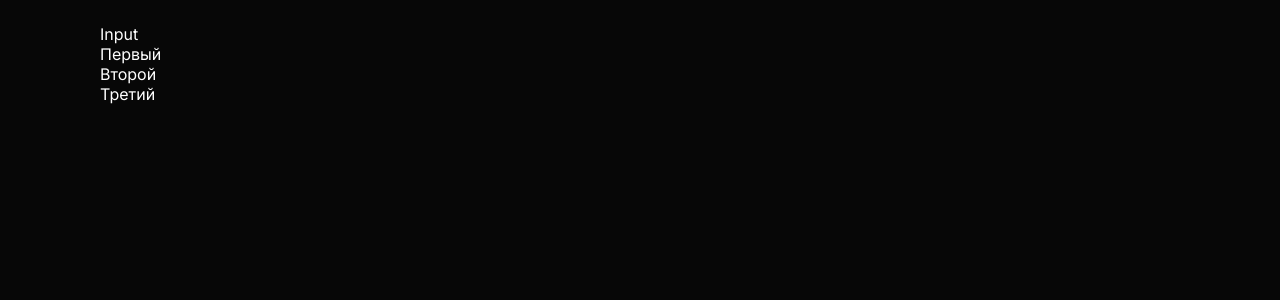
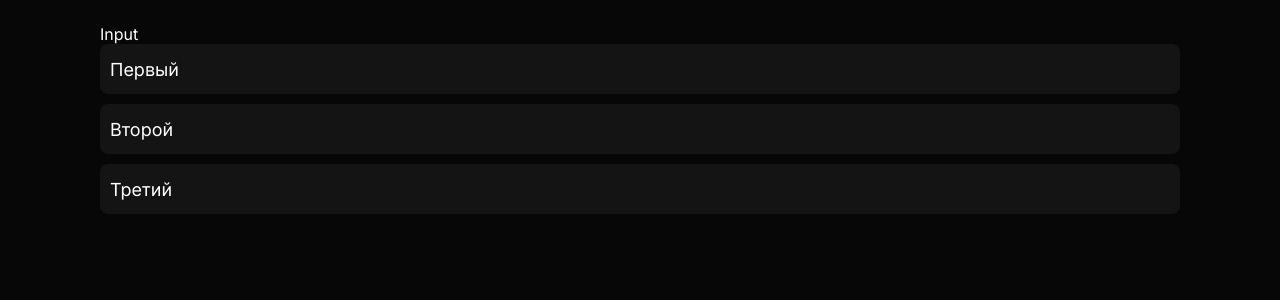
Before and after one commit to Hartaithan/instat-test, a React (Create React App) app: page / in a window 1280 px wide. Shown: the top 300 px of the page. Built offline with nearby package versions, Linux system fonts and the light colour scheme.

Commit message:
basic styling

```diff
--- a/src/App.tsx
+++ b/src/App.tsx
@@ -1,6 +1,6 @@
 import React from "react";
-import Input from "./components/Input/Input";
-import TodoList from "./components/TodoList/TodoList";
+import Input from "./components/Input";
+import TodoList from "./components/TodoList";
 
 function App() {
   return (
--- /dev/null
+++ b/src/components/Flex.tsx
@@ -0,0 +1,25 @@
+import React from "react";
+import styled from "styled-components";
+
+interface IFlexProps extends React.HTMLAttributes<HTMLHeadingElement> {
+  direction?: string;
+  align?: string;
+  justify?: string;
+  margin?: string;
+}
+
+const StyledFlex = styled.div<IFlexProps>`
+  height: 100%;
+  width: 100%;
+  display: flex;
+  flex-direction: ${({ direction }) => direction || "row"};
+  align-items: ${({ align }) => align || "stretch"};
+  justify-content: ${({ justify }) => justify || "stretch"};
+  margin: ${({ margin }) => margin || 0};
+`;
+
+const Flex = (props: IFlexProps) => {
+  return <StyledFlex {...props} />;
+};
+
+export default Flex;
--- /dev/null
+++ b/src/components/Todo.tsx
@@ -0,0 +1,35 @@
+import React from "react";
+import styled from "styled-components";
+import { ITodo } from "../store";
+import Flex from "./Flex";
+
+interface ITodoProps {
+  todo: ITodo;
+}
+
+const TodoBody = styled.div`
+  height: 50px;
+  width: 100%;
+  background: #141414;
+  border-radius: 8px;
+  :not(:last-child) {
+    margin-bottom: 10px;
+  }
+`;
+
+const TodoTitle = styled.p`
+  margin-left: 10px;
+  font-size: 18px;
+`;
+
+const Todo = ({ todo }: ITodoProps) => {
+  return (
+    <TodoBody>
+      <Flex align="center">
+        <TodoTitle>{todo.title}</TodoTitle>
+      </Flex>
+    </TodoBody>
+  );
+};
+
+export default Todo;
--- a/src/components/Todo/Todo.tsx
+++ /dev/null
@@ -1,12 +0,0 @@
-import React from "react";
-import { ITodo } from "../../store";
-
-interface ITodoProps {
-  todo: ITodo;
-}
-
-const Todo = ({ todo }: ITodoProps) => {
-  return <div>{todo.title}</div>;
-};
-
-export default Todo;
--- a/src/components/TodoList/TodoList.tsx
+++ b/src/components/TodoList.tsx
@@ -1,7 +1,7 @@
 import { observer } from "mobx-react-lite";
 import React from "react";
-import useStore from "../../hooks/useStore";
-import Todo from "../Todo/Todo";
+import useStore from "../hooks/useStore";
+import Todo from "./Todo";
 
 const TodoList = () => {
   const { todos } = useStore();
@@ -12,7 +12,7 @@ const TodoList = () => {
   return (
     <div>
       {todos.map((todo) => {
-        return <Todo todo={todo} />;
+        return <Todo key={todo.id} todo={todo} />;
       })}
     </div>
   );
```
Also changed, not shown: src/components/Input.tsx (renamed from src/components/Input/Input.tsx).
